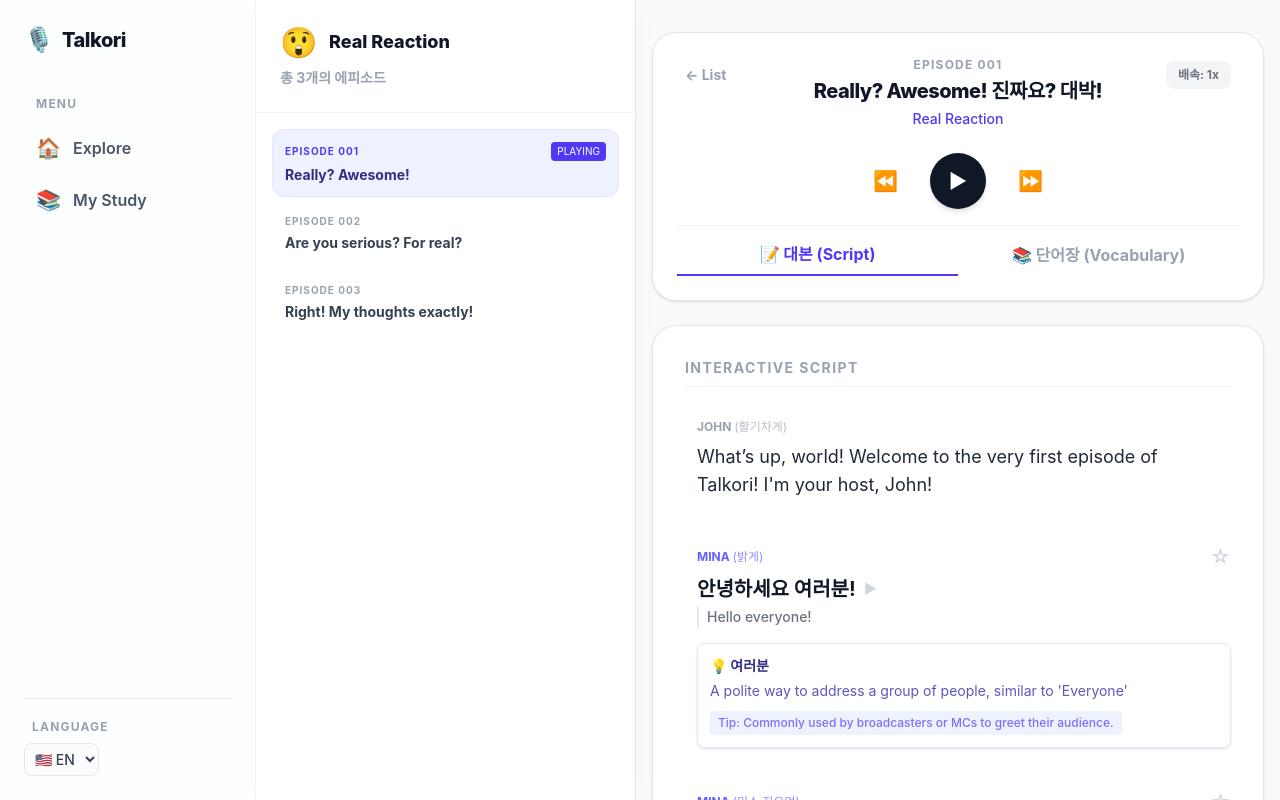
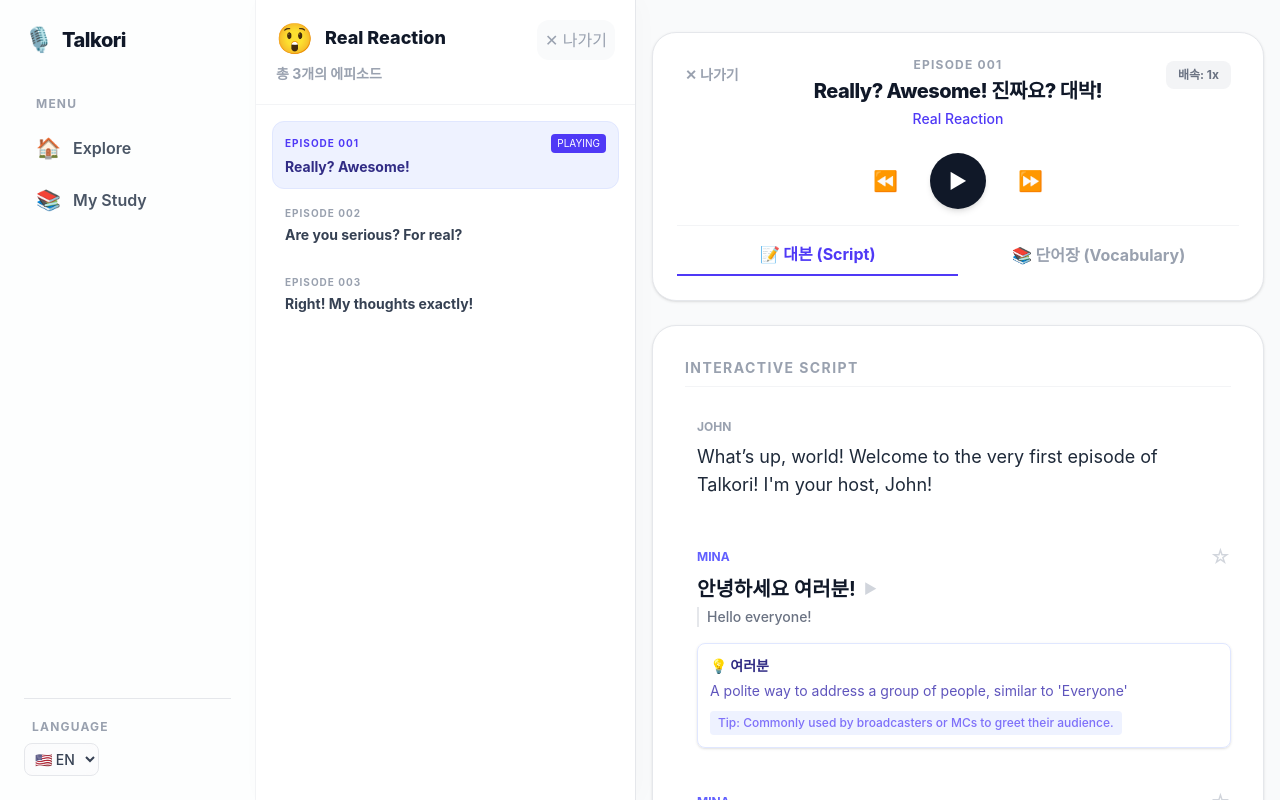
Before and after one commit to juryongkim/talkori-podcast, a React (Vite) app: page /player/001 in a window 1280 px wide. Shown: the top 800 px of the page. Built offline with nearby package versions, Linux system fonts and the light colour scheme.

Commit message:
final v1

```diff
--- a/src/pages/Player.jsx
+++ b/src/pages/Player.jsx
@@ -17,7 +17,7 @@
   const [currentIndex, setCurrentIndex] = useState(null);
   const [isPlayingAll, setIsPlayingAllState] = useState(false);
 
-  // ✨ 글로벌 배속 상태 관리 (0.8x, 1.0x, 1.2x, 1.5x)
+  // ✨ 4. 배속 설정 (1.0 -> 0.8 -> 0.6)
   const [playbackRate, setPlaybackRate] = useState(1.0);
 
   const audioRef = useRef(null);
@@ -76,21 +76,30 @@
   };
 
   // ==========================================
-  // ✨ 배속 변경 함수 (버튼 누를 때마다 순환)
+  // ✨ 3. 나가기 버튼 함수 (아이프레임 밖으로 메시지 전송)
+  // ==========================================
+  const handleExit = () => {
+    // 부모 창(대표님 본 사이트)으로 메시지를 보냅니다.
+    window.parent.postMessage('closeTalkori', '*');
+    // 만약 아이프레임이 아니라 직접 접속했다면 홈으로 보냅니다.
+    if (window.self === window.top) {
+      navigate('/');
+    }
+  };
+
+  // ==========================================
+  // ✨ 4. 배속 변경 함수 (1.0 -> 0.8 -> 0.6)
   // ==========================================
   const cyclePlaybackRate = () => {
-    const rates = [0.8, 1.0, 1.2, 1.5];
+    const rates = [1.0, 0.8, 0.6];
     const nextIndex = (rates.indexOf(playbackRate) + 1) % rates.length;
     const newRate = rates[nextIndex];
     setPlaybackRate(newRate);
 
-    // 현재 재생 중인 오디오가 있다면 즉시 배속 적용
     if (audioRef.current) {
       audioRef.current.playbackRate = newRate;
     }
   };
-
-  // ==========================================
 
   const setIsPlayingAll = (value) => {
     setIsPlayingAllState(value);
@@ -129,7 +138,7 @@
     setCurrentIndex(null);
     setPlayingVocaIndex(null);
     setActiveTab(tab);
-    window.scrollTo({ top: 0, behavior: 'smooth' }); // 탭 이동 시 스크롤 위로
+    window.scrollTo({ top: 0, behavior: 'smooth' });
   };
 
   const playLine = (index) => {
@@ -152,8 +161,17 @@
     const audioUrl = `${CDN_BASE_URL}/ep${epId}/${item.audio}`;
     const audio = new Audio(audioUrl);
 
-    // ✨ 오디오 생성 시점에 배속 적용
     audio.playbackRate = playbackRate;
+
+    // ✨ 5. 잠금 화면 백그라운드 재생 제어 (Media Session API)
+    if ('mediaSession' in navigator) {
+      const cleanSpeaker = item.speaker.replace(/\s*\(.*?\)\s*/g, '').trim();
+      navigator.mediaSession.metadata = new MediaMetadata({
+        title: item.text, // 잠금 화면에 현재 문장 표시
+        artist: `Talkori EP.${epId} - ${cleanSpeaker}`,
+        album: 'Real Reaction',
+      });
+    }
 
     audio.onended = () => {
       if (autoPlayRef.current) {
@@ -183,8 +201,16 @@
     const audioUrl = `${CDN_BASE_URL}/ep${epId}/${item.audio}`;
     const audio = new Audio(audioUrl);
 
-    // ✨ 단어 오디오에도 배속 적용
     audio.playbackRate = playbackRate;
+
+    // ✨ 5. 잠금 화면 제어 (단어장)
+    if ('mediaSession' in navigator) {
+      navigator.mediaSession.metadata = new MediaMetadata({
+        title: item.word,
+        artist: item.meaning,
+        album: `Talkori EP.${epId} Vocabulary`,
+      });
+    }
 
     audio.onended = () => setPlayingVocaIndex(null);
     audioRef.current = audio;
@@ -233,7 +259,8 @@
 
   const PlaylistContent = () => (
     <div className="flex flex-col h-full bg-white">
-      <div className="p-6 border-b border-gray-100 shrink-0">
+      <div className="p-5 border-b border-gray-100 shrink-0 flex justify-between items-start">
+        <div>
           <div className="flex items-center gap-3 mb-2">
             <span className="text-3xl">{currentCourse?.icon || '🎙️'}</span>
             <h2 className="text-lg font-extrabold text-gray-900 leading-tight">
@@ -243,13 +270,34 @@
           <p className="text-sm font-bold text-gray-400">총 {playlistEps.length}개의 에피소드</p>
         </div>
 
+        {/* ✨ 3. 나가기 버튼 (아이프레임 연동용) */}
+        <button onClick={handleExit} className="text-gray-400 hover:text-red-500 bg-gray-50 hover:bg-red-50 p-2 rounded-xl transition-colors" title="학습 종료">
+          ✕ 나가기
+        </button>
+      </div>
+
       <div className="flex-1 overflow-y-auto p-4 space-y-1">
-        {playlistEps.map((ep) => {
+        {playlistEps.map((ep, index) => {
           const isCurrent = ep.id === epId;
+          // ✨ 3. 데모 버전 잠금 (3화까지만 무료, 4화부터 잠금)
+          const isLocked = index >= 3;
+
           return (
-            <div key={ep.id} onClick={() => { if(!isCurrent) navigate(`/player/${ep.id}`); }} className={`flex flex-col p-3 rounded-xl cursor-pointer transition-all ${isCurrent ? 'bg-indigo-50 border border-indigo-100' : 'hover:bg-gray-50 border border-transparent'}`}>
+            <div
+              key={ep.id}
+              onClick={() => {
+                if (isLocked) {
+                  alert("프리미엄 구독 후 이용 가능한 에피소드입니다. 🔒\n(본 사이트에서 결제 후 이용해 주세요!)");
+                  return;
+                }
+                if (!isCurrent) navigate(`/player/${ep.id}`);
+              }}
+              className={`flex flex-col p-3 rounded-xl cursor-pointer transition-all ${isCurrent ? 'bg-indigo-50 border border-indigo-100' : isLocked ? 'opacity-50 hover:bg-gray-50' : 'hover:bg-gray-50 border border-transparent'}`}
+            >
               <div className="flex items-center justify-between mb-1">
-                <span className={`text-[10px] font-bold uppercase tracking-widest ${isCurrent ? 'text-indigo-600' : 'text-gray-400'}`}>EPISODE {ep.id}</span>
+                <span className={`text-[10px] font-bold uppercase tracking-widest ${isCurrent ? 'text-indigo-600' : 'text-gray-400'}`}>
+                  EPISODE {ep.id} {isLocked && '🔒'}
+                </span>
                 {isCurrent && <span className="text-[10px] bg-indigo-600 text-white px-1.5 py-0.5 rounded animate-pulse">PLAYING</span>}
               </div>
               <p className={`text-sm font-bold line-clamp-2 leading-snug ${isCurrent ? 'text-indigo-900' : 'text-gray-700'}`}>{ep.title[lang]}</p>
@@ -278,20 +326,17 @@
       )}
 
       <main className="flex-1 w-full relative">
-        <div className="max-w-3xl mx-auto md:px-4 py-0 md:py-8 pb-32">
+        {/* ✨ 2. max-w-3xl -> max-w-4xl 로 변경하여 너비 128px 확장 */}
+        <div className="max-w-4xl mx-auto md:px-4 py-0 md:py-8 pb-32">
 
-          {/* ==================================================== */}
-          {/* ✨ 반응형 스티키 플레이어 헤더 (모바일 슬림화 / PC 기존유지) */}
-          {/* ==================================================== */}
           <div className="bg-white pt-2 pb-0 px-2 md:p-6 rounded-b-2xl md:rounded-3xl shadow-sm border-b md:border border-gray-200 mb-4 md:mb-6 sticky top-0 md:top-4 z-20 transition-all">
 
-            {/* 💻 [PC 전용 레이아웃] */}
             <div className="hidden md:block text-center relative">
-              <Link to={`/course/${epData.metadata.course || 'real-reaction'}`} className="text-gray-400 absolute left-2 top-2 hover:text-gray-600 text-sm font-bold">
-                ← List
-              </Link>
+              {/* ✨ PC 상단 좌측에도 나가기 버튼 추가 */}
+              <button onClick={handleExit} className="text-gray-400 absolute left-2 top-2 hover:text-red-500 text-sm font-bold flex items-center gap-1 transition-colors">
+                ✕ 나가기
+              </button>
 
-              {/* PC 전용 배속 버튼 */}
               <button onClick={cyclePlaybackRate} className="absolute right-2 top-1 text-gray-500 bg-gray-100 px-3 py-1.5 rounded-lg text-xs font-bold hover:bg-gray-200 transition-colors">
                 배속: {playbackRate}x
               </button>
@@ -311,14 +356,12 @@
               </div>
             </div>
 
-            {/* 📱 [모바일 전용 슬림 레이아웃] */}
             <div className="md:hidden flex flex-col gap-2 pt-1 pb-1">
-
-              {/* 모바일 1열: 뒤로가기 / 제목 / 목차 버튼 */}
               <div className="flex items-center justify-between w-full">
-                <Link to={`/course/${epData.metadata.course || 'real-reaction'}`} className="text-gray-500 p-2">
+                {/* ✨ 모바일 뒤로가기를 나가기 버튼으로 연결 */}
+                <button onClick={handleExit} className="text-gray-500 p-2">
                   <svg className="w-5 h-5" fill="none" stroke="currentColor" viewBox="0 0 24 24"><path strokeLinecap="round" strokeLinejoin="round" strokeWidth="2" d="M15 19l-7-7 7-7"></path></svg>
-                </Link>
+                </button>
 
                 <div className="flex-1 flex flex-col items-center mx-2 overflow-hidden">
                   <p className="text-[9px] font-bold text-indigo-500 uppercase tracking-widest">EPISODE {epId}</p>
@@ -332,7 +375,6 @@
                 </button>
               </div>
 
-              {/* 모바일 2열: 배속 조절 / 재생 컨트롤 */}
               <div className="flex items-center justify-between px-3 mt-1">
                 <button onClick={cyclePlaybackRate} className="text-[11px] font-bold text-gray-600 bg-gray-100 px-2 py-1.5 rounded-md w-12 text-center shadow-sm">
                   {playbackRate}x
@@ -346,11 +388,10 @@
                   <button className="text-gray-400 text-sm">⏩</button>
                 </div>
 
-                <div className="w-12"></div> {/* 우측 밸런스 여백 */}
+                <div className="w-12"></div>
               </div>
             </div>
 
-            {/* --- 공통 탭 (PC/모바일 동일) --- */}
             <div className="flex border-t border-gray-100 pt-3 mt-2 md:mt-2 md:pt-4 mx-2 md:mx-0">
               <button onClick={() => handleTabChange('script')} className={`flex-1 pb-2 text-sm md:text-base font-bold transition-colors ${activeTab === 'script' ? 'text-indigo-600 border-b-2 border-indigo-600' : 'text-gray-400 hover:text-gray-600'}`}>
                 📝 대본 (Script)
@@ -360,9 +401,7 @@
               </button>
             </div>
           </div>
-          {/* ==================================================== */}
 
-          {/* 콘텐츠 영역 (스크립트 & 단어장) */}
           <div className="bg-white md:rounded-3xl shadow-sm border-y md:border border-gray-200 p-4 md:p-8 pb-32">
             <h2 className="hidden md:block text-sm font-bold text-gray-400 uppercase tracking-widest mb-6 border-b border-gray-100 pb-2">
               {activeTab === 'script' ? 'Interactive Script' : 'Vocabulary List'}
@@ -372,15 +411,20 @@
               <div className="space-y-6">
                 {epData.content.map((item, index) => {
                   if (item.type === 'FX') return null;
-                  const isMina = item.speaker.toUpperCase().includes('MINA');
+
+                  // ✨ 1. 괄호 안의 지시문 완벽 삭제 로직 추가
+                  const cleanSpeakerName = item.speaker.replace(/\s*\(.*?\)\s*/g, '').trim();
+
+                  const isMina = cleanSpeakerName.toUpperCase().includes('MINA');
                   const isPlaying = currentIndex === index;
                   const isSaved = savedScript.some(s => s.text === item.text);
 
                   return (
                     <div key={index} ref={(el) => (lineRefs.current[index] = el)} className={`relative flex flex-col items-start gap-1 p-2 -mx-2 rounded-xl transition-all duration-300 ${isPlaying ? 'bg-indigo-50/50 border-l-4 border-indigo-400 pl-4' : 'border-l-4 border-transparent pl-4 hover:bg-gray-50/50'}`}>
                       <div className="flex justify-between items-center w-full">
+                        {/* ✨ 1. {item.emotion} 렌더링 삭제 및 깔끔해진 이름 적용 */}
                         <span className={`text-xs font-bold uppercase ${isMina ? 'text-indigo-500' : 'text-gray-400'}`}>
-                          {item.speaker} {item.emotion && <span className="font-normal opacity-70">({item.emotion})</span>}
+                          {cleanSpeakerName}
                         </span>
                         {item.playable && (
                           <button onClick={(e) => toggleScriptBookmark(item, e)} className={`text-xl transition-transform hover:scale-110 ${isSaved ? 'text-yellow-400' : 'text-gray-300 hover:text-yellow-400'}`}>
```
Lines whose indentation alone changed are shown as unchanged.
